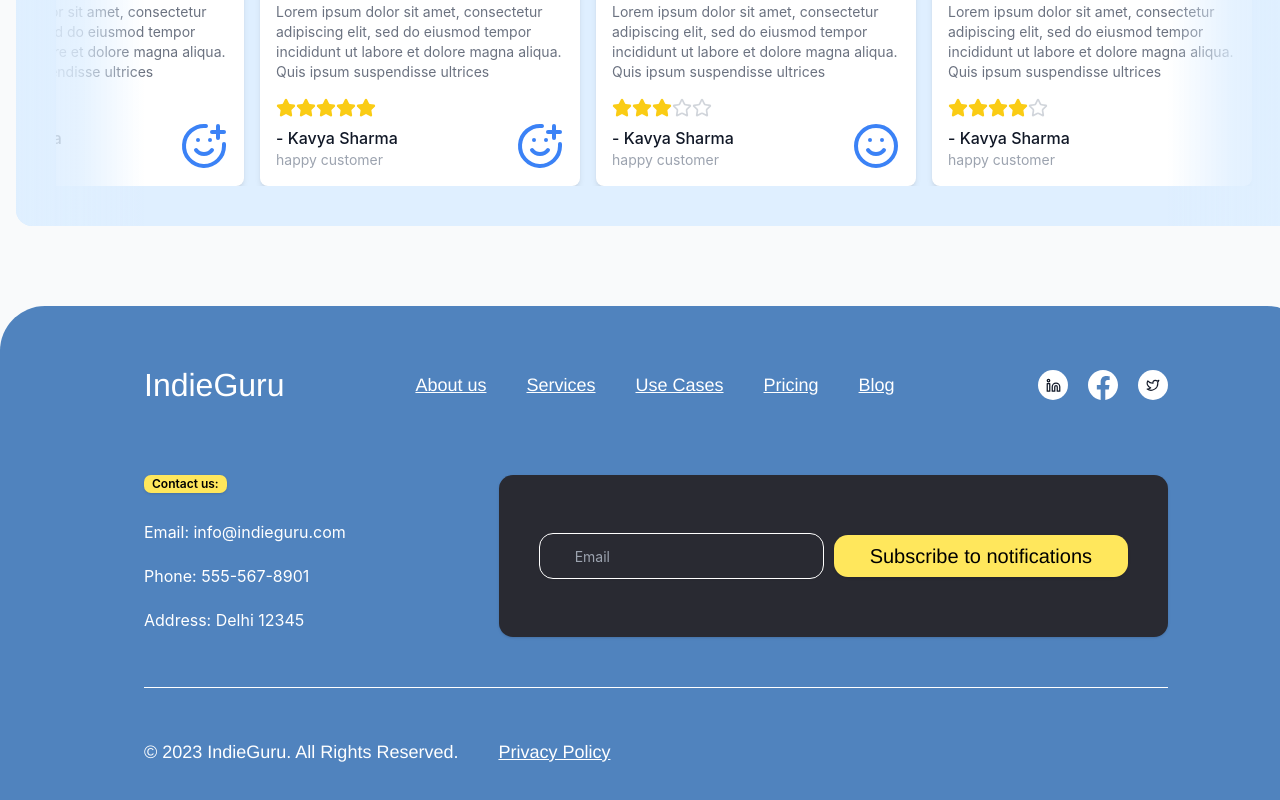
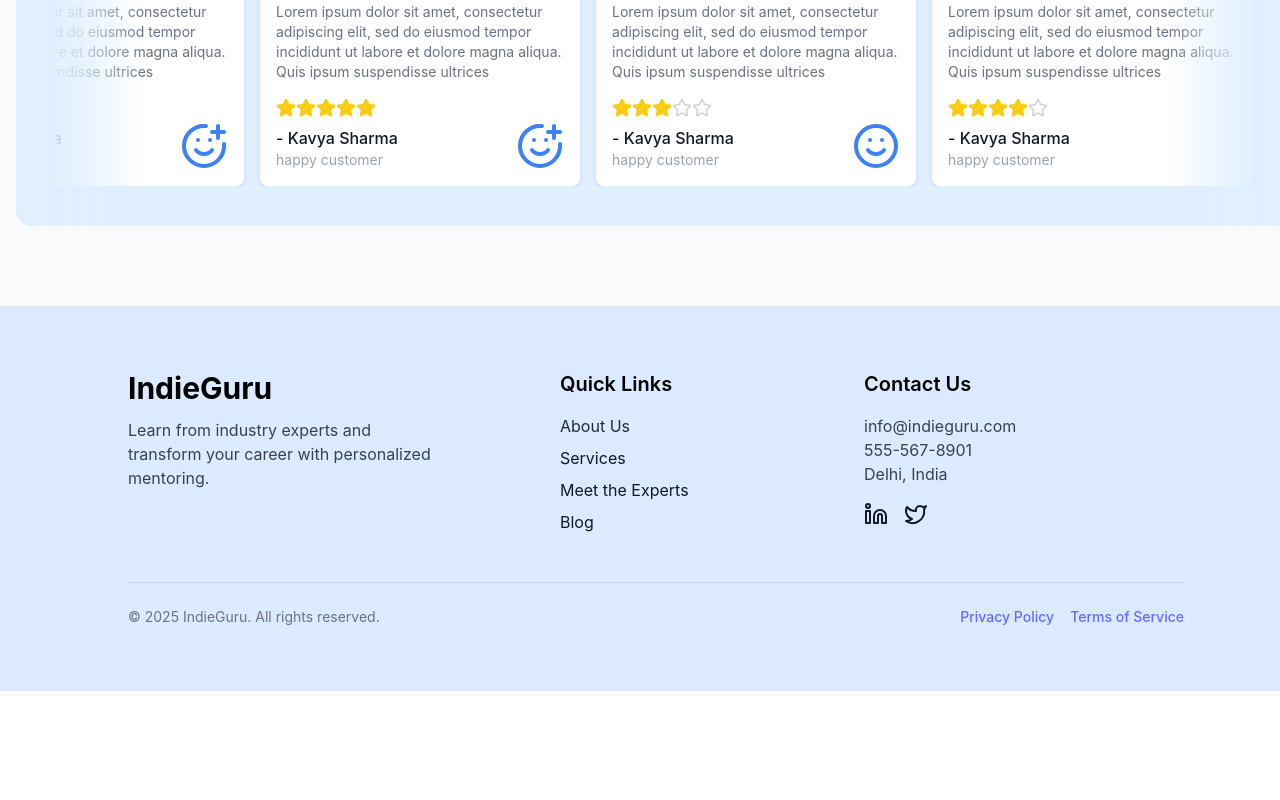
Before and after one commit to shourya0-0/IndieGuru, a React (Vite) app: page / in a window 1280 px wide. Shown: the part 3494-4294 px from the top of the page. After the commit the page ends 4185 px from the top, so only its background shows below. Built offline with nearby package versions, Linux system fonts and the light colour scheme.

Commit message:
signup and login page uploaded

```diff
--- a/src/components/FooterSection.jsx
+++ b/src/components/FooterSection.jsx
@@ -1,127 +1,75 @@
+import { Link } from "react-router-dom";
 import { LinkedinIcon, TwitterIcon } from "lucide-react";
-import React from "react";
-import { Badge } from "./ui/badge";
-import { Button } from "./ui/button";
-import { Card } from "./ui/card";
-import { Input } from "./ui/input";
-import { Separator } from "./ui/separator";
 
 export const FooterSection = () => {
-  // Navigation links data
-  const navLinks = [
-    { title: "About us", href: "#" },
-    { title: "Services", href: "#" },
-    { title: "Use Cases", href: "#" },
-    { title: "Pricing", href: "#" },
-    { title: "Blog", href: "#" },
-  ];
-
-  // Contact information data
-  const contactInfo = [
-    { label: "Email", value: "info@indieguru.com" },
-    { label: "Phone", value: "555-567-8901" },
-    { label: "Address", value: "Delhi 12345" },
-  ];
-
   return (
-    <footer className="w-full flex flex-col items-start gap-[50px] px-36 pt-[55px] pb-[50px] bg-[#5083be] rounded-[45px_45px_0px_0px]">
-      <div className="flex flex-col items-start gap-[66px] w-full">
-        {/* Top section with logo, navigation and social icons */}
-        <div className="flex w-full items-center justify-between">
-          {/* Logo */}
-          <div className="w-32">
-            <h2 className="[font-family:'Afacad',Helvetica] font-medium text-white text-[32px]">
-              IndieGuru
-            </h2>
+    <footer className="bg-blue-100 text-gray-700 px-20 py-16">
+      <div className="w-full overflow-hidden mx-auto px-10 lg:px-12">
+        <div className="grid grid-cols-1 md:grid-cols-3 gap-12">
+          {/* Logo & About */}
+          <div>
+            <h2 className="text-3xl font-bold text-black">IndieGuru</h2>
+            <p className="mt-3">
+              Learn from industry experts and transform your career with
+              personalized mentoring.
+            </p>
           </div>
 
-          {/* Navigation links */}
-          <nav className="flex items-start gap-10">
-            {navLinks.map((link, index) => (
-              <a
-                key={index}
-                href={link.href}
-                className="[font-family:'Space_Grotesk',Helvetica] font-normal text-white text-lg underline"
-              >
-                {link.title}
+          {/* Quick Links */}
+          <div className="px-16">
+            <h3 className="text-xl font-semibold mb-4 text-black">Quick Links</h3>
+            <ul className="space-y-2">
+              <li>
+                <Link to="/about" className="text-gray-800 font-normal hover:text-gray-500">
+                  About Us
+                </Link>
+              </li>
+              <li>
+                <Link to="/services" className="text-gray-900 font-normal hover:text-gray-500">
+                  Services
+                </Link>
+              </li>
+              <li>
+                <Link to="/experts" className="text-gray-900 font-normal hover:text-gray-500">
+                  Meet the Experts
+                </Link>
+              </li>
+              <li>
+                <Link to="/blog" className="text-gray-900 font-normal hover:text-gray-500">
+                  Blog
+                </Link>
+              </li>
+            </ul>
+          </div>
+
+          {/* Contact & Socials */}
+          <div>
+            <h3 className="text-xl font-semibold mb-4 text-black">Contact Us</h3>
+            <p>info@indieguru.com</p>
+            <p>555-567-8901</p>
+            <p>Delhi, India</p>
+            <div className="flex space-x-4 mt-4">
+              <a href="#" className="text-gray-900 font-normal hover:text-gray-500">
+                <LinkedinIcon className="w-6 h-6" />
               </a>
-            ))}
-          </nav>
-
-          {/* Social media icons */}
-          <div className="flex items-start gap-5">
-            <div className="w-[30px] h-[30px] bg-white rounded-[15px] flex items-center justify-center">
-              <LinkedinIcon className="w-[15px] h-[15px]" />
-            </div>
-
-            <img
-              className="w-[30px] h-[30px]"
-              alt="Social icon"
-              src="public/social-icon.svg"
-            />
-
-            <div className="w-[30px] h-[30px] bg-white rounded-[15px] flex items-center justify-center">
-              <TwitterIcon className="w-[18px] h-3.5" />
+              <a href="#" className="text-gray-900 font-normal hover:text-gray-500">
+                <TwitterIcon className="w-6 h-6" />
+              </a>
             </div>
           </div>
         </div>
 
-        {/* Middle section with contact info and subscription */}
-        <div className="flex items-start justify-between w-full">
-          {/* Contact information */}
-          <div className="flex flex-col items-start gap-[27px]">
-            <div className="flex flex-col items-start">
-              <Badge className="px-[7px] py-0 bg-[#ffe75c] text-black rounded-[7px]">
-                <span className="font-h-4 font-[number:var(--h-4-font-weight)] text-[length:var(--h-4-font-size)] tracking-[var(--h-4-letter-spacing)] leading-[var(--h-4-line-height)] [font-style:var(--h-4-font-style)]">
-                  Contact us:
-                </span>
-              </Badge>
-            </div>
-
-            <div className="flex flex-col items-start gap-5">
-              {contactInfo.map((item, index) => (
-                <p
-                  key={index}
-                  className="font-p font-[number:var(--p-font-weight)] text-white text-[length:var(--p-font-size)] tracking-[var(--p-letter-spacing)] leading-[var(--p-line-height)] [font-style:var(--p-font-style)]"
-                >
-                  {item.label}: {item.value}
-                </p>
-              ))}
-            </div>
+        {/* Bottom Section */}
+        <div className="mt-12 border-t border-gray-300 pt-6 flex flex-col sm:flex-row justify-between text-gray-500 text-sm">
+          <p>© 2025 IndieGuru. All rights reserved.</p>
+          <div className="flex space-x-4">
+            <Link to="/privacy" className="hover:text-gray-700">
+              Privacy Policy
+            </Link>
+            <Link to="/terms" className="hover:text-gray-700">
+              Terms of Service
+            </Link>
           </div>
-
-          {/* Subscription form */}
-          <Card className="flex items-start gap-5 px-10 py-[58px] bg-[#292a32] rounded-[14px] border-none">
-            <div className="flex items-center gap-2.5">
-              <Input
-                placeholder="Email"
-                className="w-[285px] px-[35px] py-[22px] bg-transparent text-white border border-solid border-white rounded-[14px]"
-              />
-              <Button className="px-[35px] py-5 bg-[#ffe75c] text-black rounded-[14px] hover:bg-[#ffe75c]/90">
-                <span className="font-normal text-center leading-7 [font-family:'Space_Grotesk',Helvetica] text-black text-xl tracking-[0]">
-                  Subscribe to notifications
-                </span>
-              </Button>
-            </div>
-          </Card>
-        </div>
-      </div>
-
-      {/* Bottom section with divider and copyright */}
-      <div className="flex flex-col items-start gap-[50px] w-full">
-        <Separator className="w-full h-px bg-white" />
-
-        <div className="flex items-start gap-10">
-          <p className="[font-family:'Space_Grotesk',Helvetica] font-normal text-white text-lg leading-7">
-            © 2023 IndieGuru. All Rights Reserved.
-          </p>
-
-          <a
-            href="#"
-            className="[font-family:'Space_Grotesk',Helvetica] font-normal text-white text-lg leading-7 underline"
-          >
-            Privacy Policy
-          </a>
         </div>
       </div>
     </footer>
--- a/src/components/HeroSection.jsx
+++ b/src/components/HeroSection.jsx
@@ -114,13 +114,13 @@
               <div className="flex flex-col sm:flex-row gap-4 sm:gap-6 mt-4">
                 <Link
                   to="/appointment"
-                  className="bg-blue-900 text-white px-6 py-3 rounded-md text-sm font-semibold text-center hover:bg-blue-800 transition-colors duration-200"
+                  className="bg-blue-900 text-white px-6 py-3 rounded-md text-sm font-semibold text-center hover:bg-white duration-200"
                 >
                   Take An Assessment
                 </Link>
                 <Link
                   to="/experts"
-                  className="border border-blue-900 text-blue-900 px-6 py-3 rounded-md text-sm font-semibold text-center hover:bg-blue-100 transition-colors duration-200"
+                  className="border border-blue-900 text-blue-900 px-6 py-3 rounded-md text-sm font-semibold text-center hover:bg-transparent transition-colors duration-200"
                 >
                   Choose Your Expert
                 </Link>
--- a/src/components/SignupPage.jsx
+++ b/src/components/SignupPage.jsx
@@ -22,12 +22,12 @@
   }
 
   return (
-    <div className="min-h-screen bg-[#dae6fd] flex items-center justify-center p-4">
-      <div className="w-full max-w-6xl grid grid-cols-1 lg:grid-cols-2 gap-6 items-center">
+    <div className="min-h-screen mt-19 flex items-center justify-center p-4">
+      <div className="w-full grid grid-cols-1 lg:grid-cols-2 gap-6 items-center">
         {/* Left side - Illustration */}
         <div className="hidden lg:flex justify-center items-center bg-white rounded-2xl p-8 h-full">
           <img
-            src="/signup-illustration.png"
+            src="/Sign up-cuate 1.png"
             alt="Person signing up"
             className="max-w-full h-auto"
             onError={(e) => {
@@ -66,7 +66,7 @@
                           <button
                             key={code}
                             type="button"
-                            className="block w-full text-left px-4 py-2 hover:bg-gray-100"
+                            className="block w-full bg-white text-left px-4 py-2 hover:bg-gray-100"
                             onClick={() => handleCountryCodeSelect(code)}
                           >
                             {code}
```
Also changed, not shown: src/components/LoginPage.jsx (+9 -9 lines), public/Sign up-cuate 1.png (added), src/components/HowItWorks.jsx (line endings or trailing spaces).
